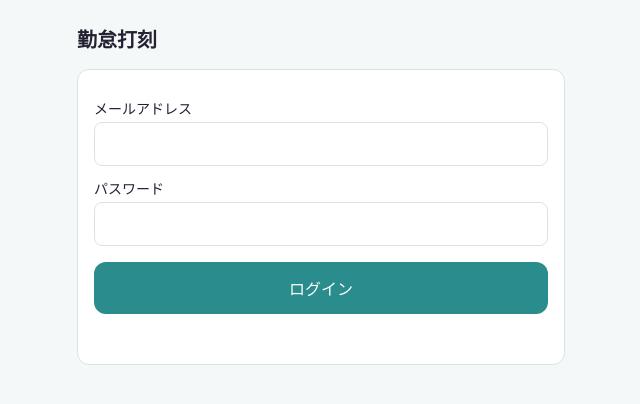
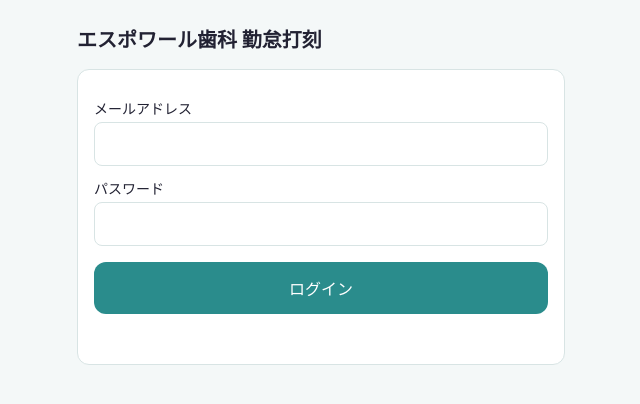
Before and after one commit to tomoaki634/dental-attendance, a plain HTML site: page index.html in a window 1280 px wide. Shown: the whole page, without its empty margins (319-959 px from the left). Drawn offline with nearby package versions, Linux system fonts and the light colour scheme.

Commit message:
Update index.html

```diff
--- a/index.html
+++ b/index.html
@@ -4,7 +4,7 @@
 <meta charset="utf-8">
 <meta name="viewport" content="width=device-width, initial-scale=1, viewport-fit=cover">
 <meta name="theme-color" content="#2a8c8c">
-<title>勤怠打刻</title>
+<title>エスポワール歯科 勤怠打刻</title>
 <style>
   :root { --main:#2a8c8c; --main-dark:#1f6e6e; --bg:#f4f8f8; --text:#223; --line:#d8e4e4; --warn:#c0392b; }
   * { box-sizing: border-box; }
@@ -39,7 +39,7 @@
 <body>
 <main>
   <section id="login-view" class="hidden">
-    <h1>勤怠打刻</h1>
+    <h1>エスポワール歯科 勤怠打刻</h1>
     <div class="card">
       <label for="email">メールアドレス</label>
       <input id="email" type="email" autocomplete="username">
@@ -52,7 +52,7 @@
 
   <section id="app-view" class="hidden">
     <div class="nav">
-      <h1>勤怠打刻</h1>
+      <h1>医療法人社団 博三会 エスポワール歯科 勤怠打刻</h1>
       <button id="logout-btn" class="link">ログアウト</button>
     </div>
     <div class="card">
```
